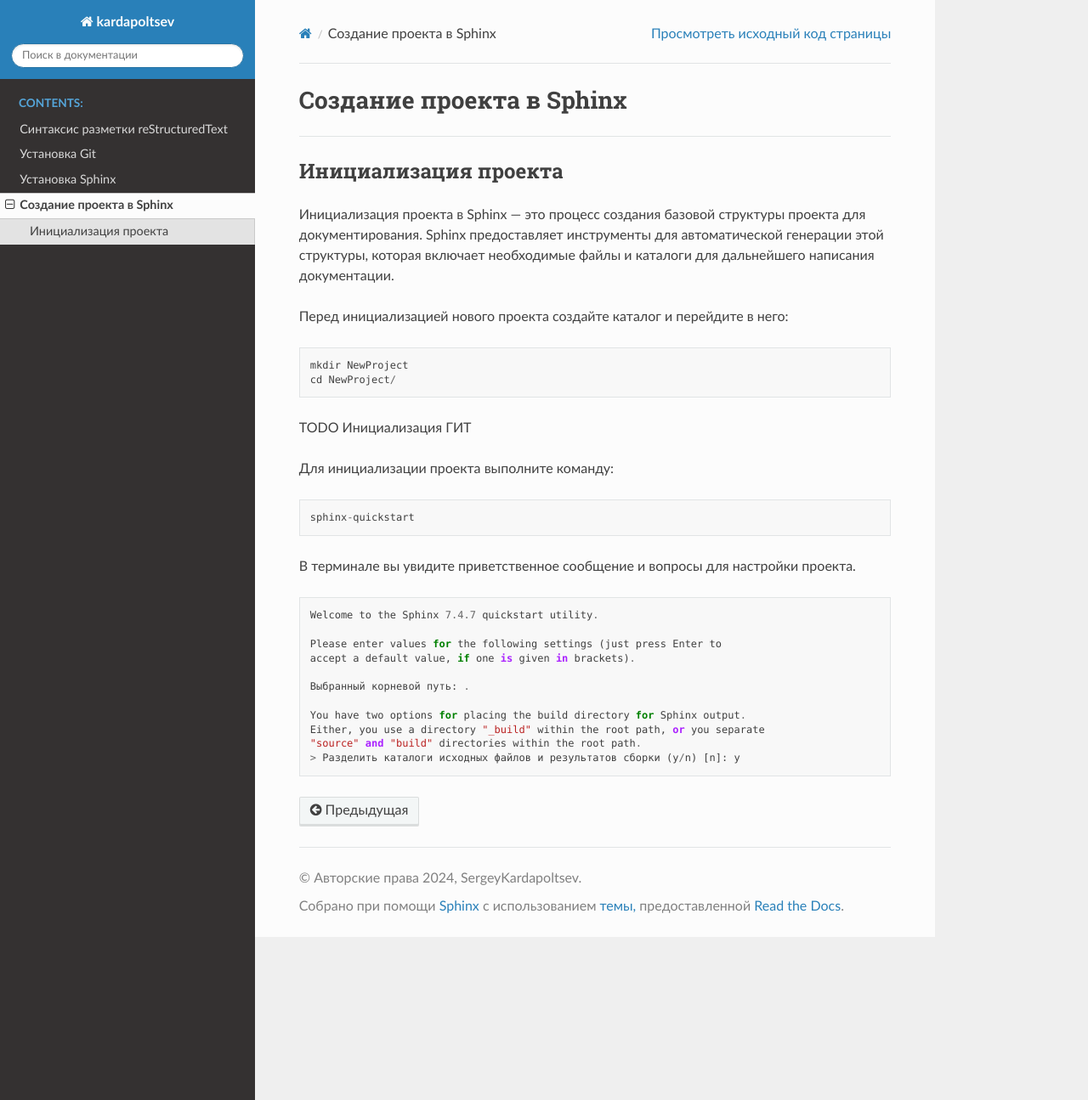
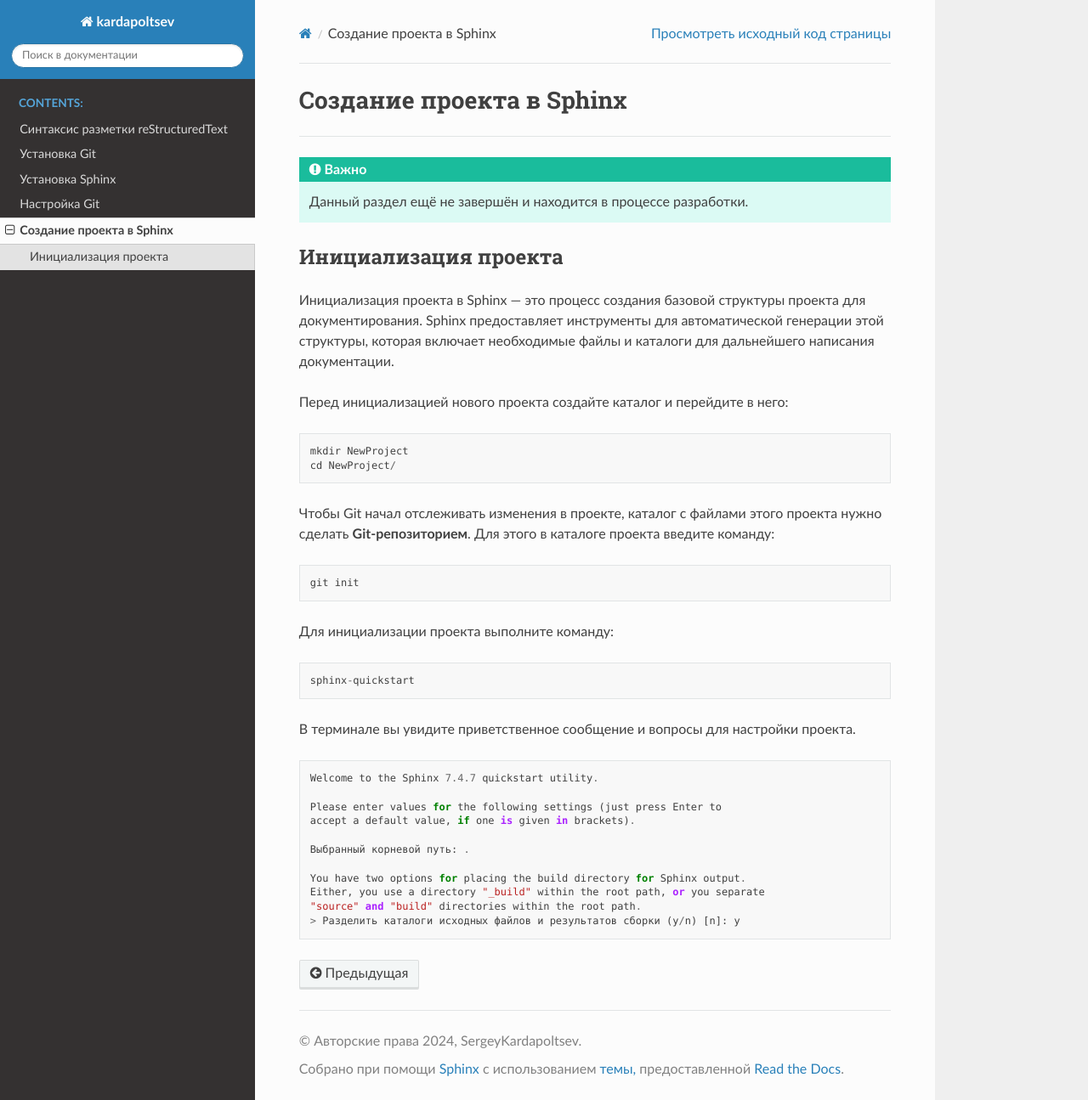
Before and after one commit to SergeyKardapoltsev/My_site, a Sphinx documentation site: the page built from docs/source/CreateProjectSphinx.rst, in a window 1280 px wide and 1295 px high. Shown: the whole window at 85% size. Built offline with Sphinx 7.4.7 and the Read the Docs theme 2.0.0, drawn with Linux system fonts in a browser that asks for light colours.

Commit message:
Add SettingUpGit.rst and info in CreateProjectSphinx.rst

```diff
--- a/docs/source/CreateProjectSphinx.rst
+++ b/docs/source/CreateProjectSphinx.rst
@@ -2,6 +2,10 @@
 ===================================
 
 ===================================
+
+.. important::
+
+    Данный раздел ещё не завершён и находится в процессе разработки.
 
 Инициализация проекта
 ----------------------
@@ -20,7 +24,13 @@
     mkdir NewProject
     cd NewProject/
 
-TODO Инициализация ГИТ
+Чтобы Git начал отслеживать изменения в проекте, каталог с
+файлами этого проекта нужно сделать **Git-репозиторием**. Для
+этого в каталоге проекта введите команду:
+
+.. code-block::
+
+    git init
 
 Для инициализации проекта выполните команду:
 
--- a/docs/source/index.rst
+++ b/docs/source/index.rst
@@ -67,4 +67,5 @@ Read the Docs – сервис для бесплатного хостинга д
    ReST
    InstallGit
    InstallSphinx
+   SettingUpGit
    CreateProjectSphinx
```
Also changed, not shown: docs/source/SettingUpGit.rst (added, +51 -0 lines).
